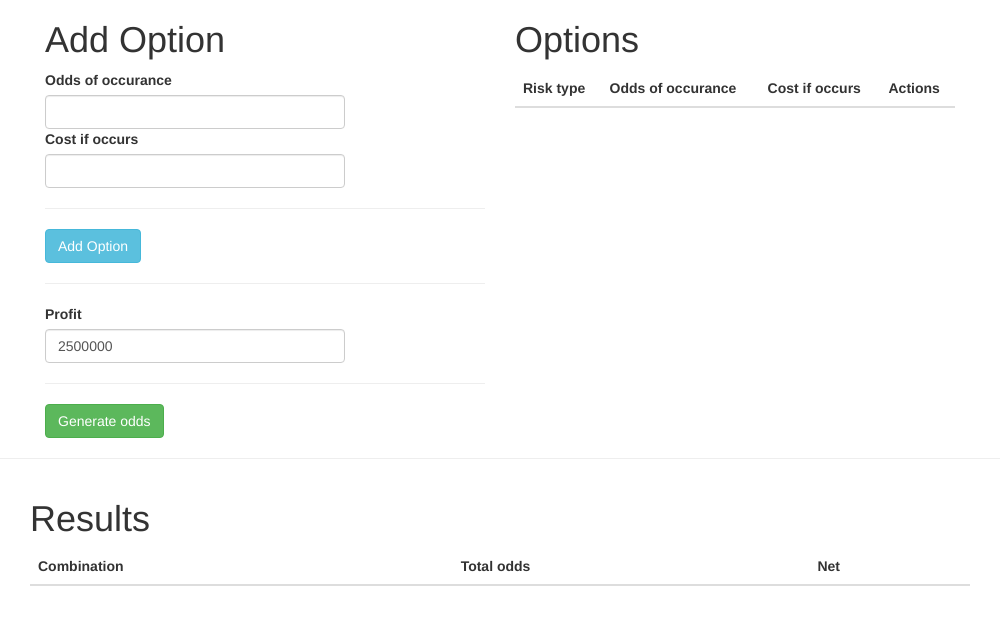
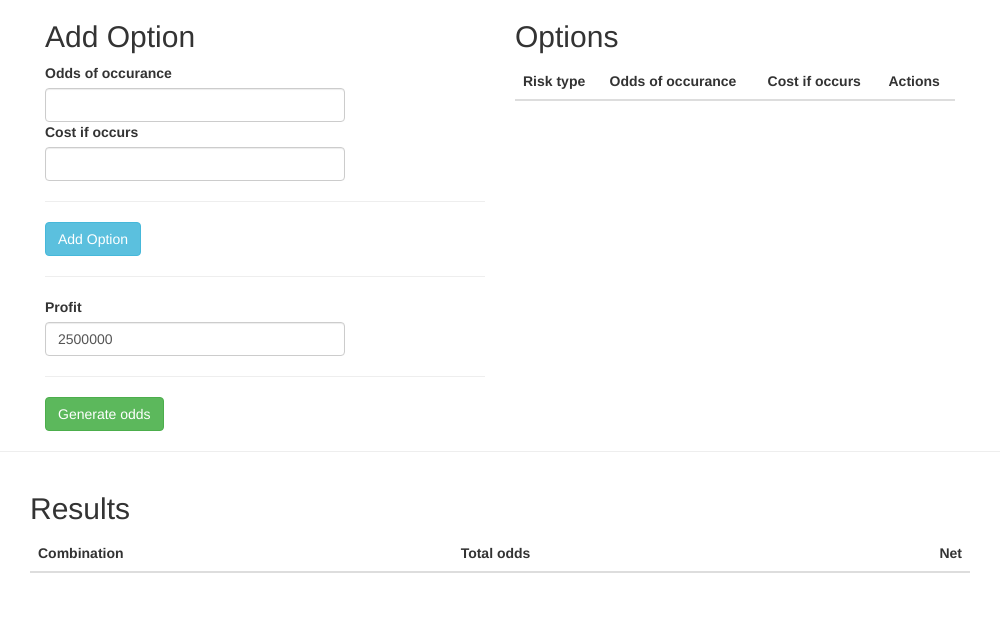
Before and after one commit to evanlucas/odds-maker, an Electron app: page index.html in a window 1000 px wide. Drawn offline with nearby package versions, Linux system fonts and the light colour scheme.

Commit message:
minor improvements

```diff
--- a/index.html
+++ b/index.html
@@ -17,7 +17,7 @@
     <div class="row">
       <div class="container">
         <div class="col-md-6">
-          <h1>Add Option</h1>
+          <h2>Add Option</h1>
           <form id="form" class="form">
             <div class="control-group">
               <label class="control-label" for="odds">Odds of occurance</label>
@@ -44,7 +44,7 @@
           </form>
         </div>
         <div class="col-md-6">
-          <h1>Options</h1>
+          <h2>Options</h1>
           <table class="table" id="table">
             <thead>
               <tr>
@@ -65,13 +65,13 @@
 
     <div class="row">
       <div class="container">
-        <h1>Results</h1>
+        <h2>Results</h1>
         <table class="table" id="results">
           <thead>
             <tr>
               <th>Combination</th>
               <th>Total odds</th>
-              <th>Net</th>
+              <th class="text-right">Net</th>
             </tr>
           </thead>
 
--- a/renderer.js
+++ b/renderer.js
@@ -9,7 +9,6 @@ $(document).ready(function() {
   const form = $('#form')
   const generateButton = $('#generate')
   form.on('submit', (e) => {
-    console.log('submit', e)
     e.preventDefault()
 
     const odds = $('input[name=odds]').val()
@@ -38,7 +37,6 @@ $(document).ready(function() {
     const btn = $(e.target).closest('button')
     const id = btn.attr('id').replace('x-', '')
     items.delete(id)
-    console.log('items', items)
     removeRow($(`tr#${id}`))
     return false
   })
@@ -57,6 +55,7 @@ $(document).ready(function() {
 
 function renderResults(generator) {
   const table = $('#results tbody')
+  table.empty()
   const data = []
   const trs = []
   for (const [combo, item] of generator.results) {
```
